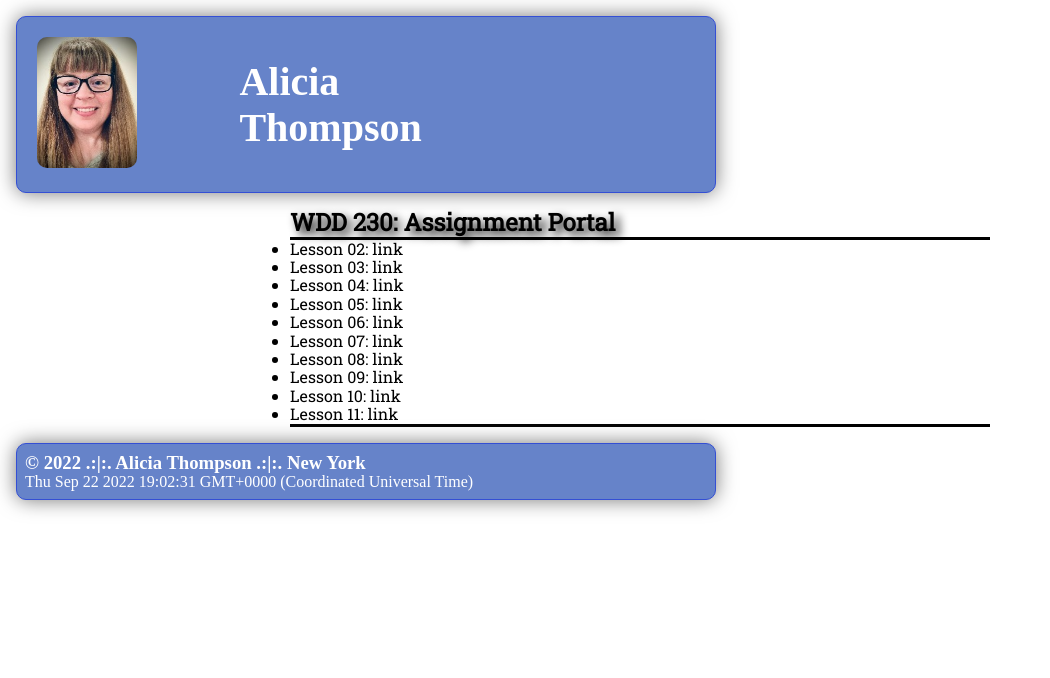
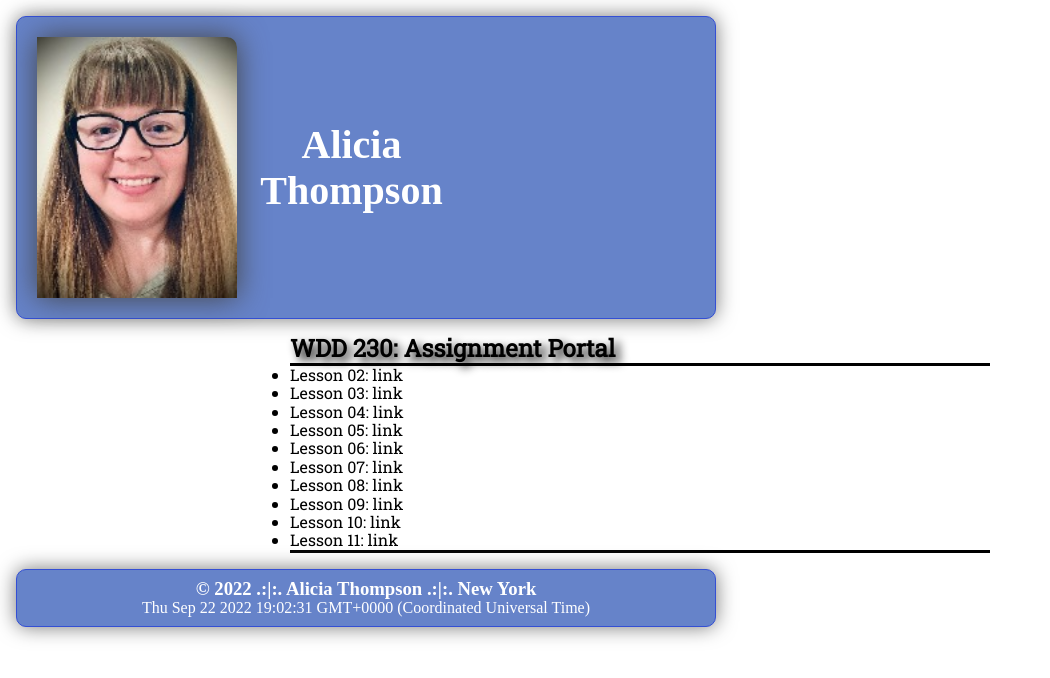
Before and after one commit to peanutbuttersharkface/WDD230, a plain HTML site: page index.html in a window 1280 px wide. Shown: the whole page, without its empty margins (0-1050 px from the left). Drawn offline with Linux system fonts and the light colour scheme.

Commit message:
change header img settings

```diff
--- a/styles/medium.css
+++ b/styles/medium.css
@@ -2,7 +2,18 @@
     h1 {
         font-size: 2.5rem;
     }
+
     h2{
         font-size: 1.5rem;
     }
+
+    header, footer {
+        border-radius: 10px;
+    }
+
+    header img {
+        box-shadow: 0 0 30px #444;
+        float: right;
+        border-radius: 0 10px 0 0;
+    }
 }
--- a/styles/small.css
+++ b/styles/small.css
@@ -24,7 +24,7 @@ h1{
 
 }
 h2 {
-    font-size: 1 rem
+    font-size: 1 rem;
     color:black;
     text-shadow: 5px 5px 10px black;
     border-style: none none solid none;
@@ -39,14 +39,13 @@ header {
     align-items: center;
     box-shadow: 0 0 20px #777;
     color: white;
-    border-radius: 10px;
 
+    text-align:center;
 }
 
 header img {
-    width: 50%;
+    width: 200px;
     height: auto;
-    border-radius: 10px;
 }
 
 footer {
@@ -57,5 +56,6 @@ footer {
     align-items: center;
     box-shadow: 0 0 20px #777;
     color: white;
-    border-radius: 10px;
+
+    text-align: center;
 }
```
